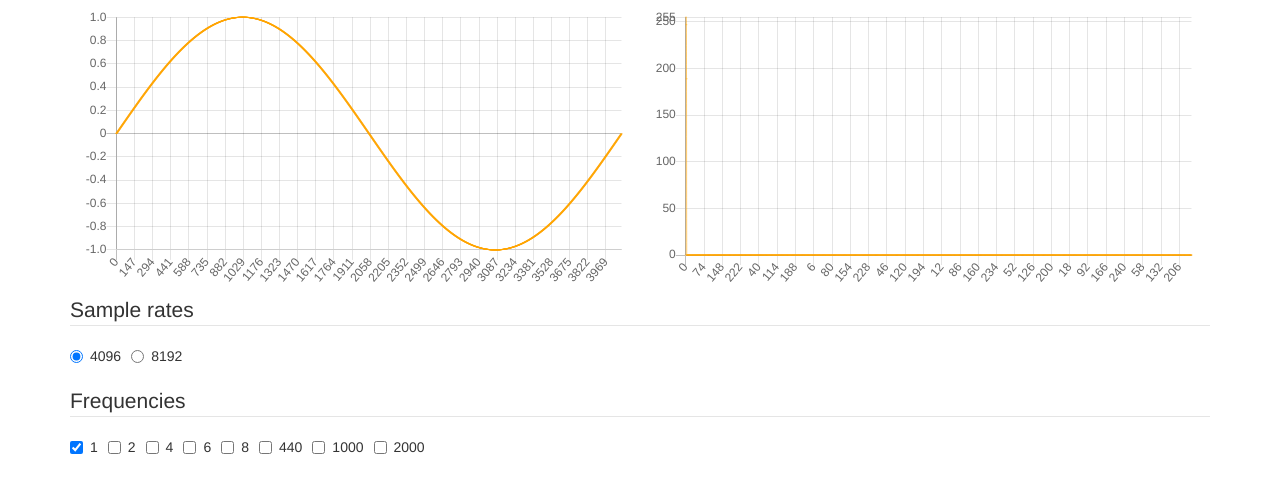
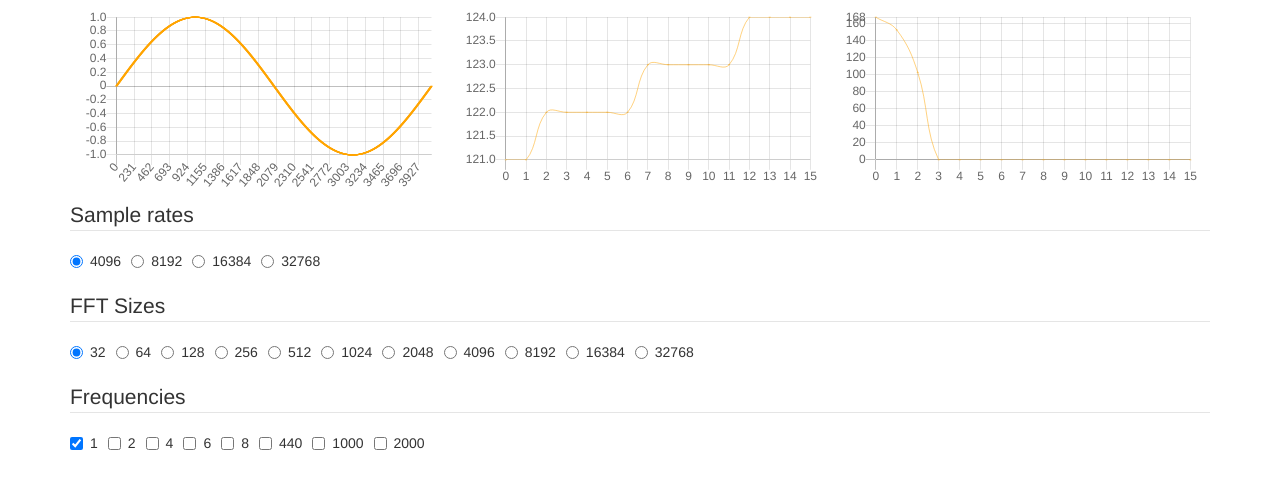
Before and after one commit to taylorjg/shazizzle, a website: page js/index.html in a window 1280 px wide. Drawn offline with nearby package versions, Linux system fonts and the light colour scheme.

Commit message:
Add fft size radio buttons

```diff
--- a/js/index.html
+++ b/js/index.html
@@ -17,10 +17,20 @@
             <span class="chart-container">
                 <canvas id="chart2"></canvas>
             </span>
+            <span class="chart-container">
+                <canvas id="chart3"></canvas>
+            </span>
         </div>
+        <!-- <button class="btn btn-primary  btn-xs" id="go">Go</button> -->
         <div>
             <fieldset id="sampleRates">
                 <legend>Sample rates</legend>
+            </fieldset>
+        </div>
+        <br />
+        <div>
+            <fieldset id="fftSizes">
+                <legend>FFT Sizes</legend>
             </fieldset>
         </div>
         <br />
--- a/js/index.js
+++ b/js/index.js
@@ -35,38 +35,6 @@ const createRadioButtons = (parentId, name, values) => {
   })
 }
 
-const sampleRateValues = [4096, 8192]
-const frequencyValues = [1, 2, 4, 6, 8, 440, 1000, 2000]
-
-const sampleRateRadioButtons = createRadioButtons(
-  'sampleRates',
-  'sampleRate',
-  sampleRateValues)
-
-const frequencyCheckboxes = createCheckboxes(
-  'frequencies',
-  'frequency',
-  frequencyValues)
-
-let currentSampleRate = sampleRateValues[0]
-let currentFrequencies = frequencyValues.slice(0, 1)
-
-const onSampleRateChange = () => {
-  currentSampleRate = getCheckedRadioButton(sampleRateRadioButtons)
-  drawCharts(currentSampleRate, currentFrequencies)
-}
-
-const onFrequencyChange = () => {
-  currentFrequencies = getCheckedCheckboxes(frequencyCheckboxes)
-  drawCharts(currentSampleRate, currentFrequencies)
-}
-
-sampleRate4096.addEventListener('change', onSampleRateChange)
-sampleRate8192.addEventListener('change', onSampleRateChange)
-
-frequencyCheckboxes.forEach(checkbox =>
-  checkbox.addEventListener('change', onFrequencyChange))
-
 const setCheckedRadioButton = (buttons, value) =>
   buttons.forEach(button =>
     button.checked = value === Number(button.value))
@@ -85,13 +53,60 @@ const getCheckedCheckboxes = buttons =>
     .map(button => button.checked ? Number(button.value) : undefined)
     .filter(R.identity)
 
+const buttonsOnChange = (buttons, fn) =>
+  buttons.forEach(button => button.addEventListener('change', fn))
+
+const sampleRateValues = [4096, 8192, 16384, 32768]
+const fftSizeValues = [32, 64, 128, 256, 512, 1024, 2048, 4096, 8192, 16384, 32768]
+const frequencyValues = [1, 2, 4, 6, 8, 440, 1000, 2000]
+
+let currentSampleRate = R.head(sampleRateValues)
+let currentFftSize = R.head(fftSizeValues)
+let currentFrequencies = R.take(1, frequencyValues)
+
+const sampleRateRadioButtons = createRadioButtons(
+  'sampleRates',
+  'sampleRate',
+  sampleRateValues)
+
+const fftSizeRadioButtons = createRadioButtons(
+  'fftSizes',
+  'fftSize',
+  fftSizeValues)
+
+const frequencyCheckboxes = createCheckboxes(
+  'frequencies',
+  'frequency',
+  frequencyValues)
+
+const onSampleRateChange = () => {
+  currentSampleRate = getCheckedRadioButton(sampleRateRadioButtons)
+  drawCharts(currentSampleRate, currentFftSize, currentFrequencies)
+}
+
+const onFFtSizeChange = () => {
+  currentFftSize = getCheckedRadioButton(fftSizeRadioButtons)
+  drawCharts(currentSampleRate, currentFftSize, currentFrequencies)
+}
+
+const onFrequencyChange = () => {
+  currentFrequencies = getCheckedCheckboxes(frequencyCheckboxes)
+  drawCharts(currentSampleRate, currentFftSize, currentFrequencies)
+}
+
 setCheckedRadioButton(sampleRateRadioButtons, currentSampleRate)
+setCheckedRadioButton(fftSizeRadioButtons, currentFftSize)
 setCheckedCheckboxes(frequencyCheckboxes, currentFrequencies)
+
+buttonsOnChange(sampleRateRadioButtons, onSampleRateChange)
+buttonsOnChange(fftSizeRadioButtons, onFFtSizeChange)
+buttonsOnChange(frequencyCheckboxes, onFrequencyChange)
 
 const findBound = (xs, f) => xs.reduce((acc, x) => f(x, acc) ? x : acc)
 const upperBound = xs => Math.ceil(findBound(xs, R.gt))
 const lowerBound = xs => Math.floor(findBound(xs, R.lt))
-const indices = xs => xs.map((_, index) => index)
+const getIndices = xs => xs.map((_, index) => index)
+const range = n => Array.from(Array(n).keys())
 
 const makeOscillator = context => frequency => {
   const oscillator = new OscillatorNode(context, { frequency })
@@ -102,26 +117,33 @@ const makeOscillator = context => frequency => {
 const startOscillator = when => oscillator => oscillator.start(when)
 const stopOscillator = when => oscillator => oscillator.stop(when)
 
-const drawCharts = async (sampleRate, frequencies) => {
+const drawCharts = async (sampleRate, fftSize, frequencies) => {
   const audioContext = new OfflineAudioContext(1, sampleRate * SECONDS, sampleRate)
   const oscillators = frequencies.map(makeOscillator(audioContext))
-  const analyser = new AnalyserNode(audioContext, { fftSize: sampleRate })
+  const analyser = new AnalyserNode(audioContext, { fftSize })
   oscillators.forEach(oscillator => oscillator.connect(analyser))
   oscillators.forEach(startOscillator(audioContext.currentTime + 0))
   oscillators.forEach(stopOscillator(audioContext.currentTime + 1))
   const audioBuffer = await audioContext.startRendering()
   const channelData = audioBuffer.getChannelData(0)
+  const timeDomainData = new Uint8Array(analyser.frequencyBinCount)
   const frequencyData = new Uint8Array(analyser.frequencyBinCount)
+  analyser.getByteTimeDomainData(timeDomainData)
   analyser.getByteFrequencyData(frequencyData)
   drawChart('chart1', channelData)
-  drawChart('chart2', frequencyData)
+  drawChart('chart2', timeDomainData)
+  drawChart('chart3', frequencyData)
 }
 
 const drawChart = (elementId, data) => {
+  const indices = getIndices(data)
+  // const indices = range(data.length)
+  // console.log(`data: ${JSON.stringify(data, null, 2)}`)
+  console.log(`[drawChart] elementId: ${elementId}; indices: ${R.head(indices)} - ${R.last(indices)}; data.length: ${data.length}`)
   const config = {
     type: 'line',
     data: {
-      labels: indices(data),
+      labels: indices,
       datasets: [{
         borderColor: 'orange',
         borderWidth: 0.5,
@@ -154,7 +176,11 @@ const drawChart = (elementId, data) => {
   new Chart(chart, config)
 }
 
-drawCharts(currentSampleRate, currentFrequencies)
+drawCharts(currentSampleRate, currentFftSize, currentFrequencies)
+
+// document.getElementById('go').addEventListener('click', () => {
+//   drawCharts(currentSampleRate, currentFftSize, currentFrequencies)
+// })
 
 const recordSample = async duration => {
   const SAMPLE_RATE = 4096
--- a/js/styles.css
+++ b/js/styles.css
@@ -12,5 +12,5 @@
 
 canvas {
   width: 100%;
-  height: 100%;
+  /* height: 100%; */
 }
```
